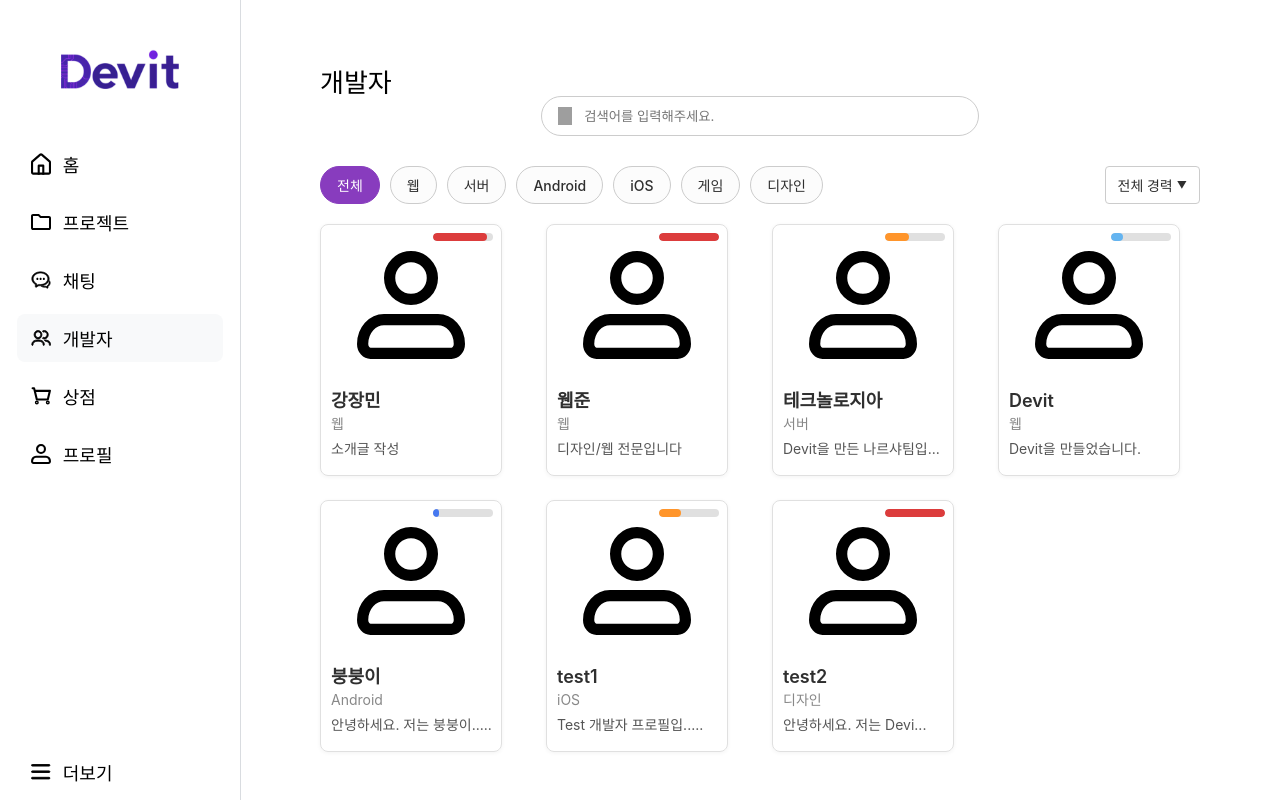
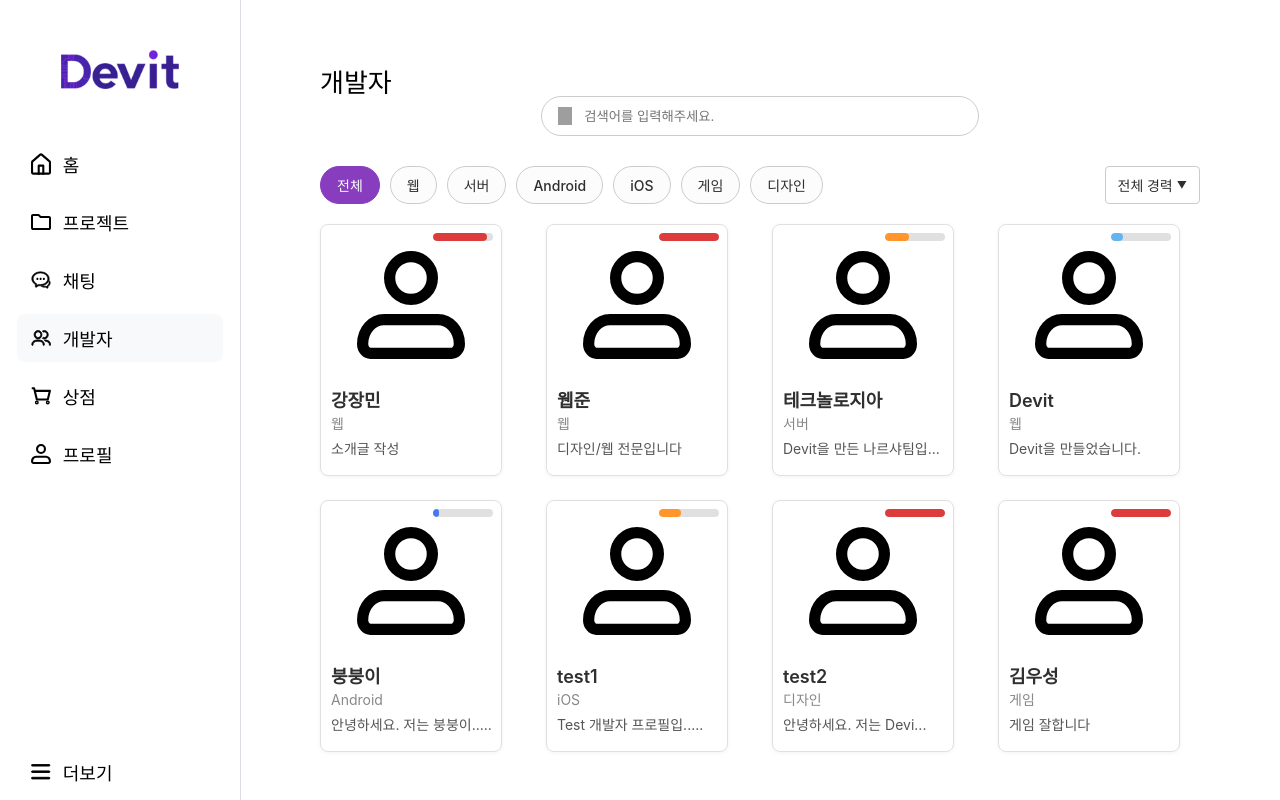
Before and after one commit to technologyaa/Devit-Web, a React (Vite) app: page /offer/dev in a window 1280 px wide. Built offline with nearby package versions, Linux system fonts and the light colour scheme; grey boxes are pictures that could not be loaded.

Commit message:
feat: 개발자 카드 누를때 이동기능 구현

```diff
--- a/src/data/user-list.js
+++ b/src/data/user-list.js
@@ -57,7 +57,14 @@ const users = [
     temp: 100,
     img: "/assets/profile-icon.svg"
   },
-
+  {
+    id: "amso",
+    name: "김우성",
+    job: "게임",
+    info: "게임 잘합니다",
+    temp: 100,
+    img: "/assets/profile-icon.svg"
+  },
 ];
 
 export default users;
--- a/src/pages/developers/DevelopersPage.jsx
+++ b/src/pages/developers/DevelopersPage.jsx
@@ -1,6 +1,7 @@
 import * as S from "./styles/developersPage";
 import { Helmet } from "react-helmet";
 import { useState } from "react";
+import { useNavigate } from "react-router-dom";
 import { Alarm } from "@/toasts/Alarm";
 import users from "@/data/user-list";
 
@@ -27,10 +28,17 @@ export default function DevelopersPage() {
 
   const [selectedCategory, setSelectedCategory] = useState("전체");
 
+  const navigate = useNavigate();
+
   const handleCategoryClick = (category) => {
     setSelectedCategory(category);
     // 여기서 선택된 카테고리에 따른 데이터 필터링 로직을 추가할 수 있습니다.
-    console.log(`Selected category: ${category}`);
+  };
+
+  const handleCardClick = (userId) => {
+    // 요청하신 경로 형식 'profile/id'로 이동합니다.
+    navigate(`/profile/${userId}`);
+    console.log(`Navigating to profile: /profile/${userId}`);
   };
 
   const filteredUsers = users.filter((user) => {
@@ -86,7 +94,7 @@ export default function DevelopersPage() {
 
           <S.DevUser>
             {displayedUsers.map((user) => (
-              <S.DeveloperCard key={user.id}>
+              <S.DeveloperCard key={user.id} onClick={() => handleCardClick(user.id)}>
                 <S.ProfileArea>
                   <S.TemperatureBar $temp={user.temp} />
                   <S.ProfileImg src={user.img}></S.ProfileImg>
--- a/src/pages/home/HomePage.jsx
+++ b/src/pages/home/HomePage.jsx
@@ -25,7 +25,7 @@ export default function HomePage() {
               <S.Cricle2></S.Cricle2>
             </S.Top>
             <S.Middle>
-              <p style={{ fontSize: "26px", fontWeight: "500" }}>바로가기</p>
+              <S.Text>바로가기</S.Text>
               <S.Goto>
                 {icons.map((icon, index) => {
                   return (
@@ -60,7 +60,7 @@ export default function HomePage() {
           </S.Middle>
         </S.TopMiddleWrap>
         <S.Bottom>
-          <p style={{ fontSize: "26px", fontWeight: "500" }}>추천 개발자</p>
+          <S.Text>추천 개발자</S.Text>
           <S.RecommendDev>
             {devlopers.map((devloper, index) => {
               return (
--- a/src/pages/home/styles/homePage.js
+++ b/src/pages/home/styles/homePage.js
@@ -149,3 +149,9 @@ export const DevAndJob = styled.div`
   justify-content: space-between;
   align-items: center;
 `;
+
+export const Text = styled.p`
+  font-size: 26px;
+  font-weight: 500;
+  color: black;
+`;
```
